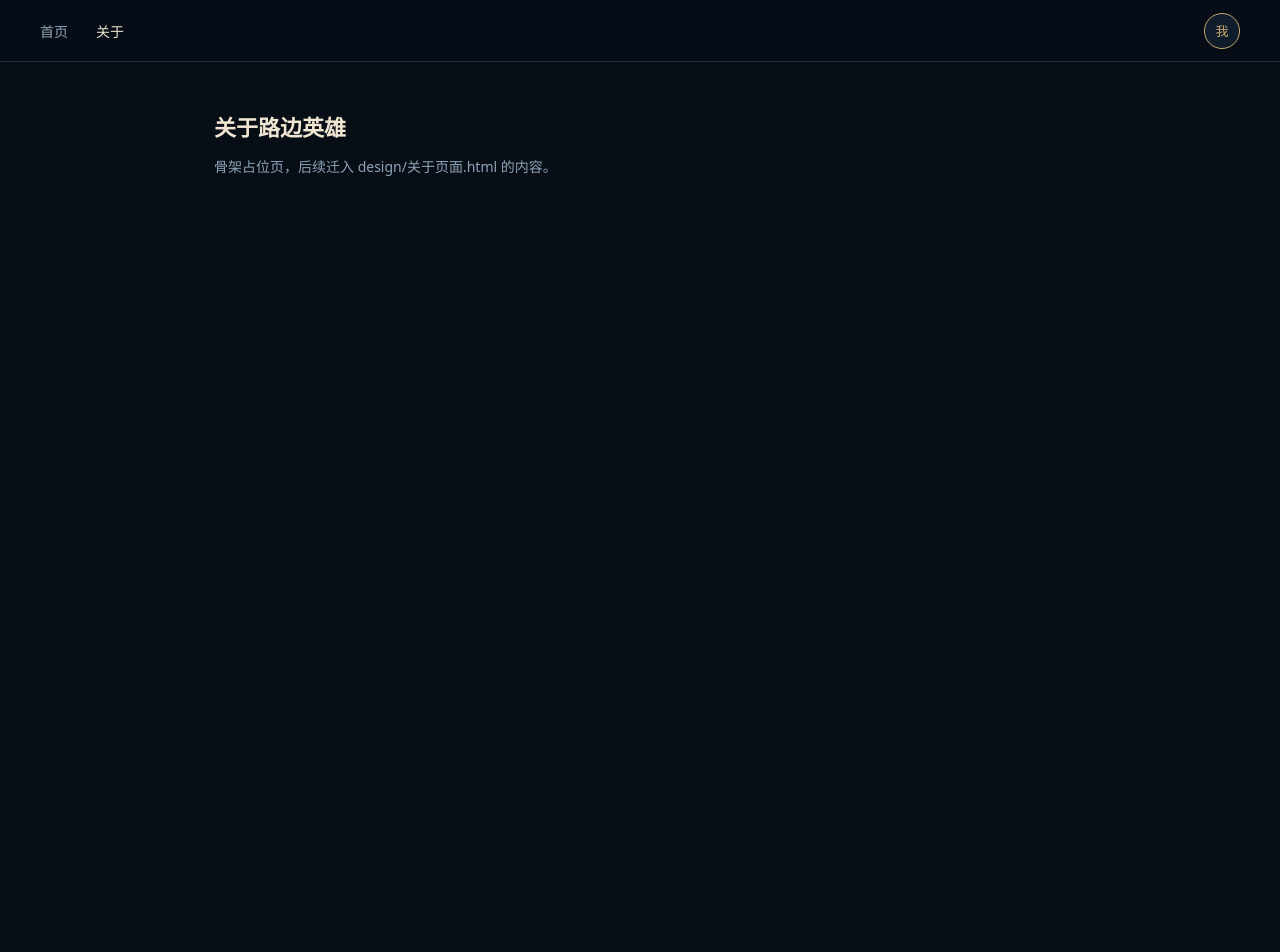
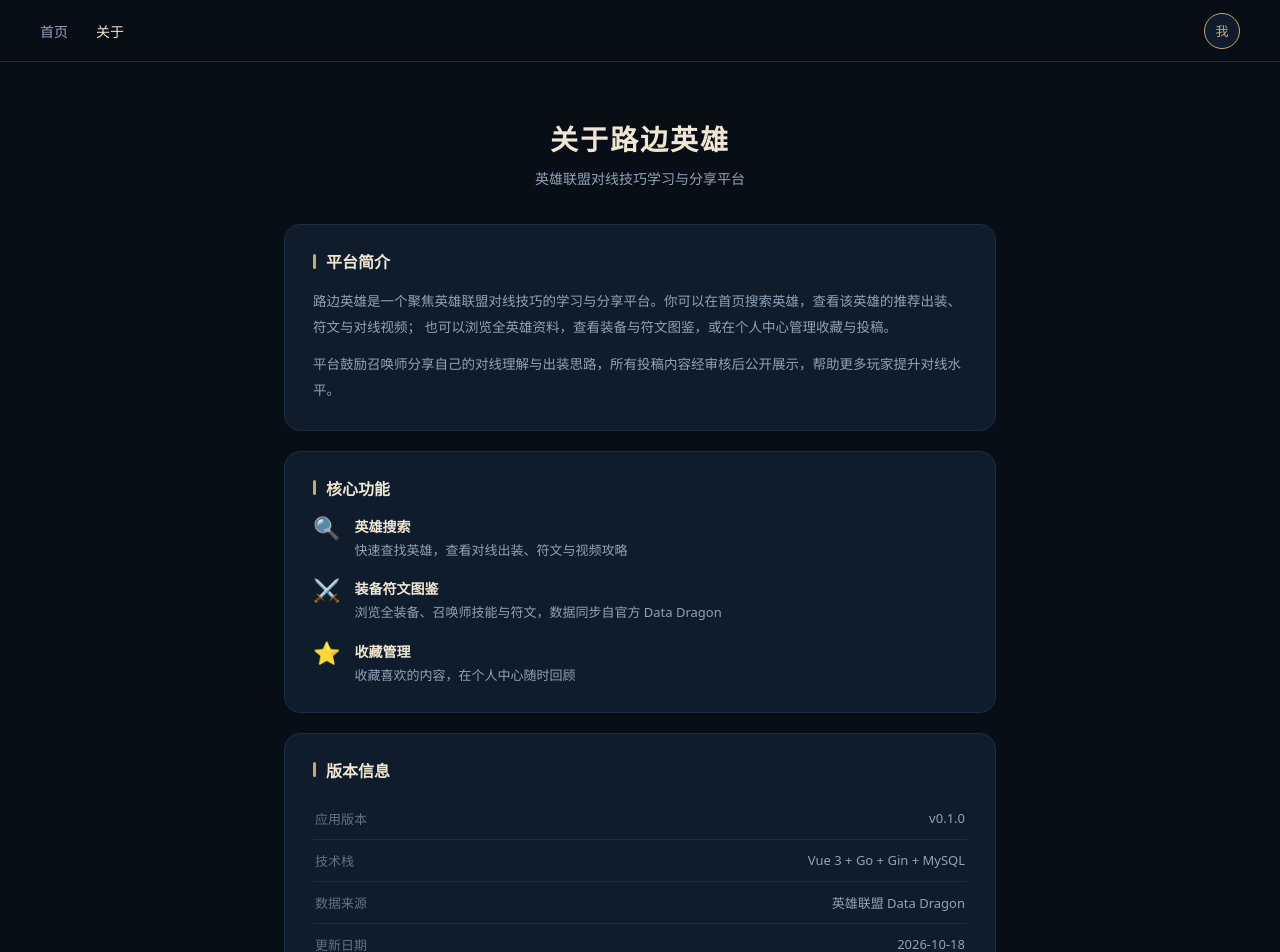
Before and after one commit to zmer007/LOL-FCLM, a Vue app in the folder frontend/: page /about in a window 1280 px wide. Shown: the top 952 px of the page. Before the commit the page ends 800 px from the top, so only its background shows below. Built offline with nearby package versions, Linux system fonts and the light colour scheme.

Commit message:
feat(about): 完善关于页面的内容与样式
新增平台简介、核心功能、版本信息等板块，优化页面布局与样式，提升视觉呈现效果

```diff
--- a/frontend/src/views/AboutView.vue
+++ b/frontend/src/views/AboutView.vue
@@ -1,23 +1,165 @@
 <template>
   <main class="about">
-    <h1>关于路边英雄</h1>
-    <p>骨架占位页，后续迁入 design/关于页面.html 的内容。</p>
+    <section class="hero">
+      <h1>关于路边英雄</h1>
+      <p class="tagline">英雄联盟对线技巧学习与分享平台</p>
+    </section>
+
+    <section class="section">
+      <div class="section-title">平台简介</div>
+      <p>
+        路边英雄是一个聚焦英雄联盟对线技巧的学习与分享平台。你可以在首页搜索英雄，查看该英雄的推荐出装、符文与对线视频；
+        也可以浏览全英雄资料，查看装备与符文图鉴，或在个人中心管理收藏与投稿。
+      </p>
+      <p>
+        平台鼓励召唤师分享自己的对线理解与出装思路，所有投稿内容经审核后公开展示，帮助更多玩家提升对线水平。
+      </p>
+    </section>
+
+    <section class="section">
+      <div class="section-title">核心功能</div>
+      <ul class="feature-list">
+        <li>
+          <span class="feat-icon">🔍</span>
+          <div>
+            <div class="feat-name">英雄搜索</div>
+            <div class="feat-desc">快速查找英雄，查看对线出装、符文与视频攻略</div>
+          </div>
+        </li>
+        <li>
+          <span class="feat-icon">⚔️</span>
+          <div>
+            <div class="feat-name">装备符文图鉴</div>
+            <div class="feat-desc">浏览全装备、召唤师技能与符文，数据同步自官方 Data Dragon</div>
+          </div>
+        </li>
+        <li>
+          <span class="feat-icon">⭐</span>
+          <div>
+            <div class="feat-name">收藏管理</div>
+            <div class="feat-desc">收藏喜欢的内容，在个人中心随时回顾</div>
+          </div>
+        </li>
+      </ul>
+    </section>
+
+    <section class="section">
+      <div class="section-title">版本信息</div>
+      <div class="kv"><span>应用版本</span><span>v0.1.0</span></div>
+      <div class="kv"><span>技术栈</span><span>Vue 3 + Go + Gin + MySQL</span></div>
+      <div class="kv"><span>数据来源</span><span>英雄联盟 Data Dragon</span></div>
+      <div class="kv"><span>更新日期</span><span>2026-10-18</span></div>
+    </section>
+
+    <div class="disclaimer">
+      本站为学习交流用途的非官方平台，不包含正式游戏数据。<br />
+      英雄联盟及相关名称、形象的权利归其权利人所有。
+    </div>
   </main>
 </template>
 
 <style scoped>
 .about {
-  max-width: 900px;
+  max-width: 760px;
   margin: 0 auto;
-  padding: 48px 24px;
+  padding: 32px 24px 60px;
 }
-.about h1 {
-  font-size: 22px;
+
+.hero {
+  text-align: center;
+  padding: 24px 0 36px;
+}
+.hero h1 {
+  font-size: 28px;
   color: var(--gold-bright);
+  letter-spacing: 2px;
 }
-.about p {
-  margin-top: 14px;
+.hero .tagline {
+  margin-top: 10px;
   font-size: 14px;
   color: var(--mute);
 }
+
+.section {
+  background: var(--panel);
+  border: 1px solid var(--line-soft);
+  border-radius: 16px;
+  padding: 24px 28px 26px;
+  margin-bottom: 20px;
+}
+.section-title {
+  font-size: 16px;
+  font-weight: 700;
+  color: var(--gold-bright);
+  display: flex;
+  align-items: center;
+  gap: 10px;
+  margin-bottom: 16px;
+}
+.section-title::before {
+  content: "";
+  width: 3px;
+  height: 15px;
+  background: var(--gold);
+  border-radius: 2px;
+}
+.section p {
+  font-size: 13.5px;
+  line-height: 1.9;
+  color: var(--mute);
+}
+.section p + p {
+  margin-top: 12px;
+}
+
+.feature-list {
+  list-style: none;
+  display: grid;
+  gap: 18px;
+}
+.feature-list li {
+  display: flex;
+  align-items: flex-start;
+  gap: 14px;
+}
+.feat-icon {
+  font-size: 22px;
+  line-height: 1;
+  flex-shrink: 0;
+}
+.feat-name {
+  font-size: 14px;
+  font-weight: 600;
+  color: var(--gold-bright);
+}
+.feat-desc {
+  margin-top: 4px;
+  font-size: 13px;
+  line-height: 1.6;
+  color: var(--mute);
+}
+
+.kv {
+  display: flex;
+  justify-content: space-between;
+  padding: 11px 2px;
+  font-size: 13px;
+}
+.kv + .kv {
+  border-top: 1px solid var(--line-soft);
+}
+.kv span:first-child {
+  color: var(--faint);
+}
+.kv span:last-child {
+  color: var(--mute);
+}
+
+.disclaimer {
+  margin-top: 26px;
+  text-align: center;
+  font-size: 12px;
+  color: var(--faint);
+  line-height: 1.9;
+}
 </style>
```
